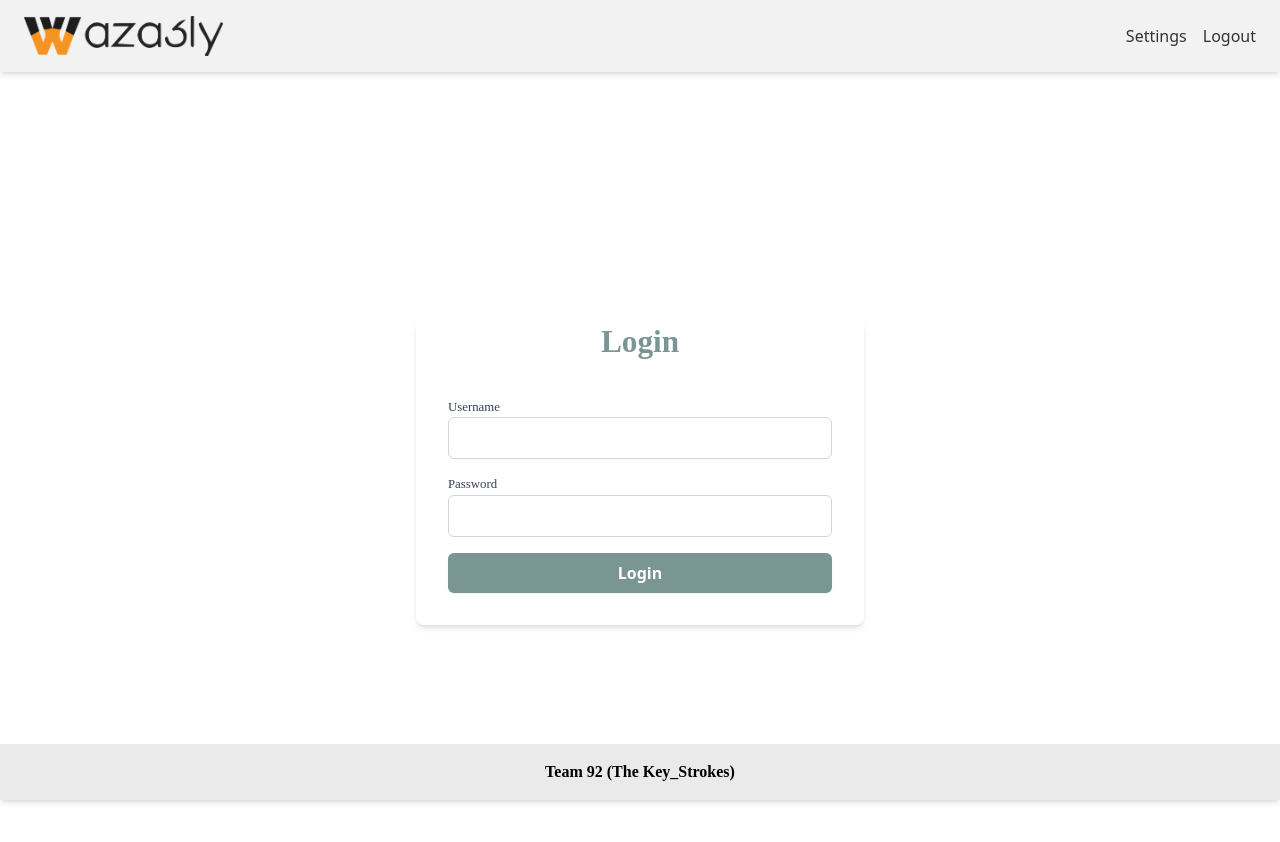
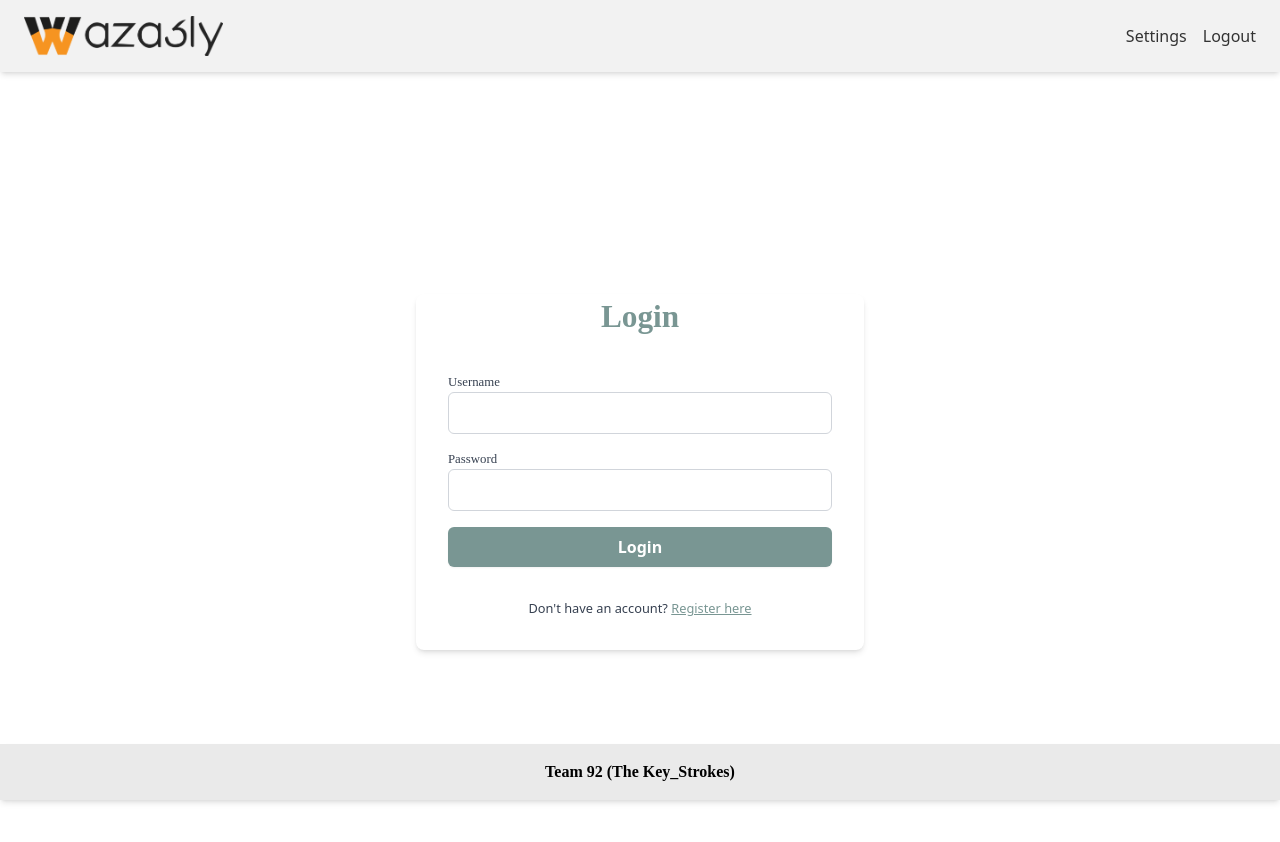
Before and after one commit to Hamada-Gado/Waz3ly-Web-Site, a React (Vite) app: page /login in a window 1280 px wide. Shown: the top 842 px of the page. Built offline with nearby package versions, Linux system fonts and the light colour scheme.

Commit message:
Enhance Login

```diff
--- a/src/pages/Auth/Login.jsx
+++ b/src/pages/Auth/Login.jsx
@@ -1,4 +1,5 @@
 import { useState } from "react";
+import { Link } from "react-router-dom"; // Assuming you use React Router for navigation
 import React from "react";
 
 const Login = () => {
@@ -57,6 +58,12 @@ const Login = () => {
             Login
           </button>
         </form>
+        <div className="text-sm text-gray-700 text-center">
+          Don't have an account?{" "}
+          <Link to="/register" className="text-primary underline">
+            Register here
+          </Link>
+        </div>
       </div>
     </div>
   );
```
